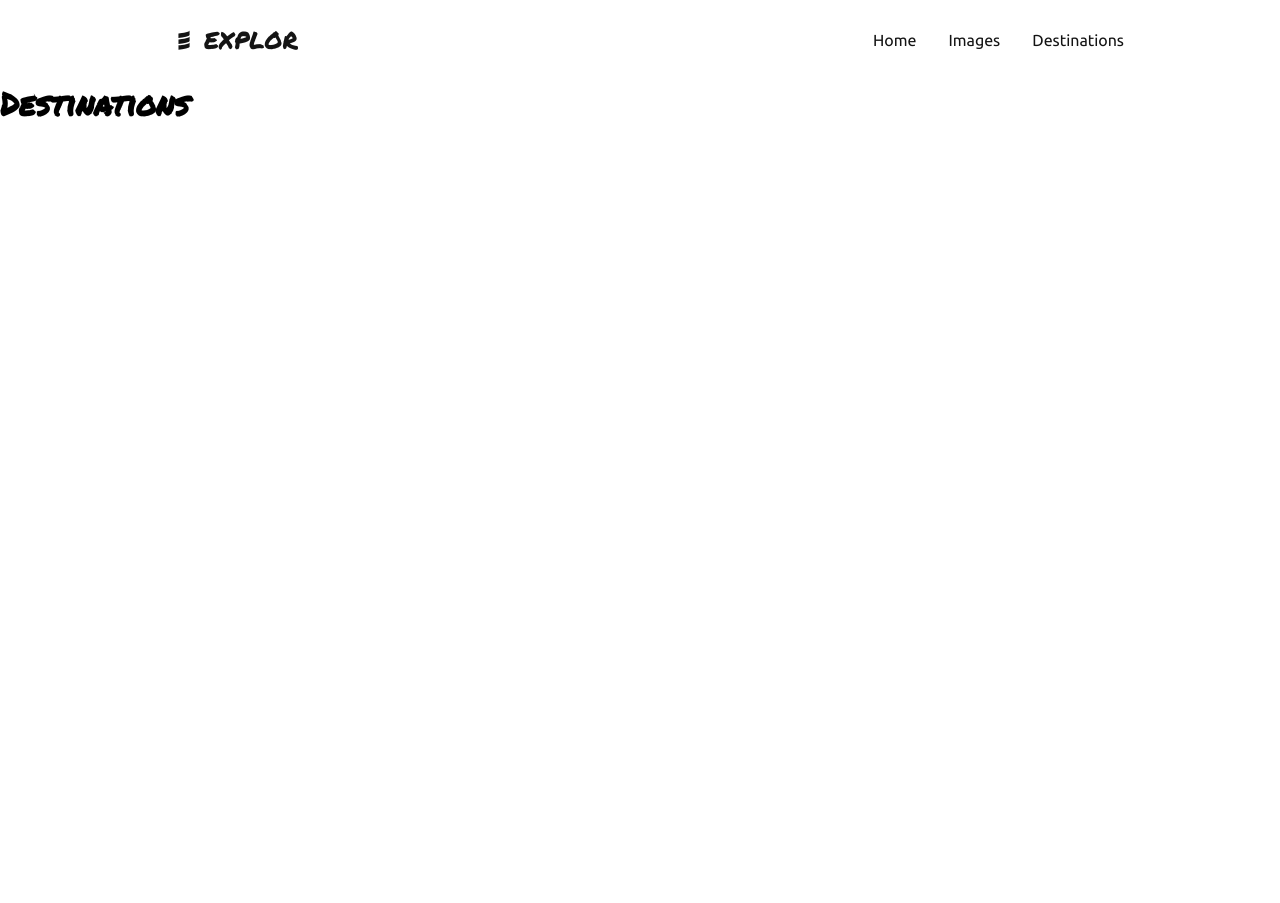
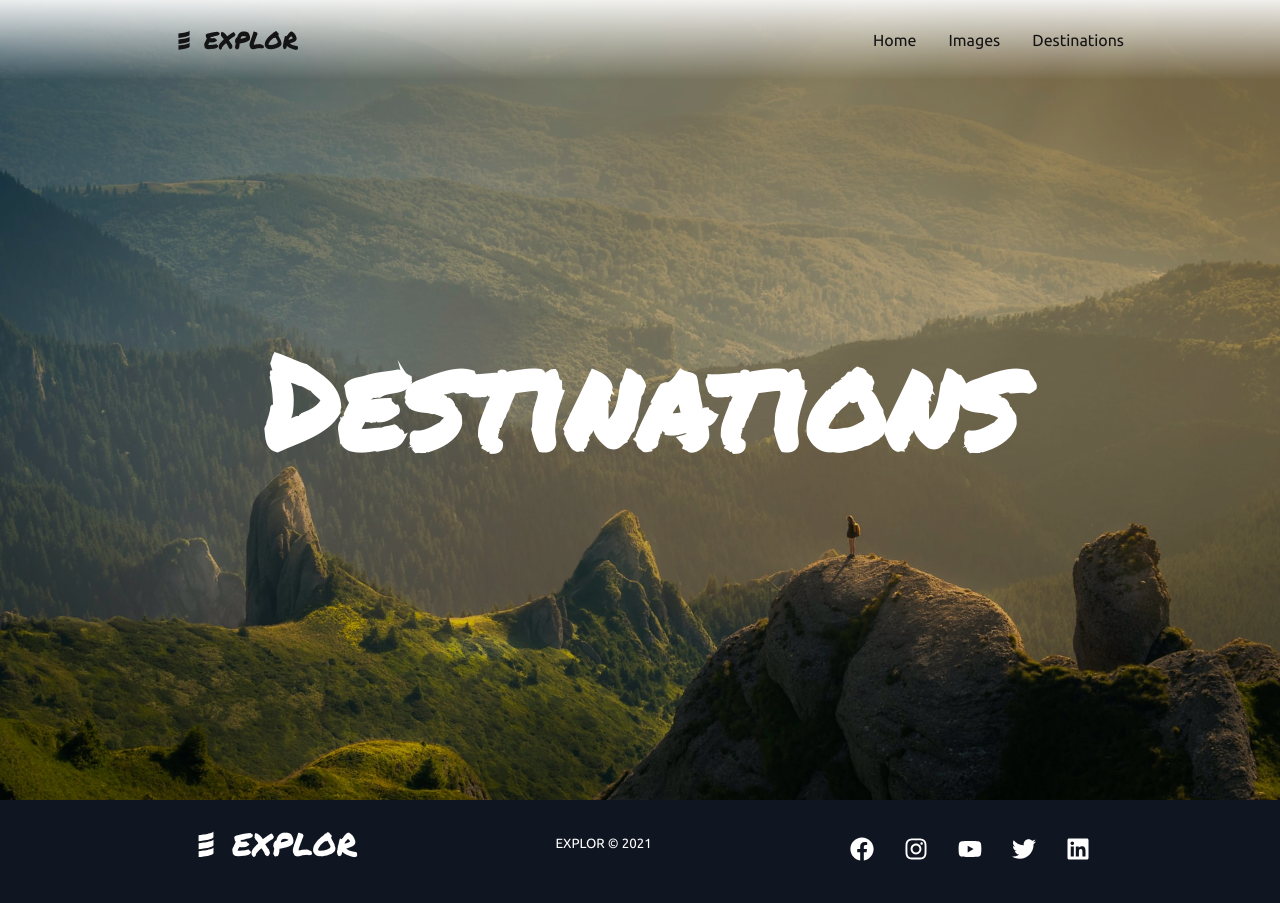
Before and after one commit to iscasur/explor-yt, a Gatsby site: page /destinations in a window 1280 px wide. Before the commit the page ends 800 px from the top, so only its background shows below. Built offline with nearby package versions, Linux system fonts and the light colour scheme; Gatsby itself is replaced by a stand-in of ours.

Commit message:
[Add] footer and destinations page

```diff
--- /dev/null
+++ b/src/components/Footer/FooterElements.js
@@ -0,0 +1,61 @@
+import styled from 'styled-components'
+import { Link } from 'gatsby'
+import { DiScala } from 'react-icons/di'
+
+export const FooterContainer = styled.div`
+  background-color: #101522;
+  display: flex;
+  flex-direction: column;
+  justify-content: center;
+  align-items: center;
+`
+
+export const SocialMedia = styled.section`
+  max-width: 1000px;
+  width: 100%;
+`
+export const SocialMediaWrap = styled.div`
+  display: flex;
+  justify-content: space-between;
+  align-items: center;
+  width: 90%;
+  max-width: 1000px;
+  margin: 20px auto;
+
+  @media screen and (max-width: 820px) {
+    flex-direction: column;
+  }
+`
+
+export const SocialLogo = styled(Link)`
+  color: #fff;
+  justify-self: start;
+  cursor: pointer;
+  text-decoration: none;
+  font-size: 2rem;
+  display: flex;
+  align-items: center;
+  margin-bottom: 16px;
+`
+
+export const SocialIcon = styled(DiScala)`
+  margin-right: 10px;
+`
+
+export const WebsiteRights = styled.small`
+  color: #fff;
+  margin-bottom: 16px;
+  font-family: "Ubuntu", sans-serif;
+`
+
+export const SocialIcons = styled.div`
+  display: flex;
+  justify-content: space-between;
+  align-items: center;
+  width: 240px;
+`
+
+export const SocialIconLink = styled.a`
+  color: #fff;
+  font-size: 24px;
+`
--- /dev/null
+++ b/src/components/Footer/index.js
@@ -0,0 +1,38 @@
+import React from 'react'
+import { FaFacebook, FaInstagram, FaYoutube, FaTwitter, FaLinkedin } from 'react-icons/fa'
+import { FooterContainer, SocialIcon, SocialIconLink, SocialIcons, SocialLogo, SocialMedia, SocialMediaWrap, WebsiteRights } from './FooterElements'
+
+const Footer = () => {
+  return (
+    <FooterContainer>
+      <SocialMedia>
+        <SocialMediaWrap>
+          <SocialLogo to="/">
+            <SocialIcon />
+            EXPLOR
+          </SocialLogo>
+          <WebsiteRights>EXPLOR © {new Date().getFullYear()}</WebsiteRights>
+          <SocialIcons>
+            <SocialIconLink href="/" target="_blank" aria-label="Facebook">
+              <FaFacebook />
+            </SocialIconLink>
+            <SocialIconLink href="/" target="_blank" aria-label="Instagram">
+              <FaInstagram />
+            </SocialIconLink>
+            <SocialIconLink href="/" target="_blank" aria-label="Youtube" rel="noopener noreferrer">
+              <FaYoutube />
+            </SocialIconLink>
+            <SocialIconLink href="/" target="_blank" aria-label="Twitter">
+              <FaTwitter />
+            </SocialIconLink>
+            <SocialIconLink href="/" target="_blank" aria-label="Linkedin">
+              <FaLinkedin />
+            </SocialIconLink>
+          </SocialIcons>
+        </SocialMediaWrap>
+      </SocialMedia>
+    </FooterContainer>
+  )
+}
+
+export default Footer
--- a/src/components/layout.css
+++ b/src/components/layout.css
@@ -6,3 +6,25 @@
   padding: 0;
   font-family: "Permanent Marker", cursive;
 }
+
+.destinations {
+  text-align: center;
+  background: url('../images/background.jpg') center center/cover no-repeat;
+  height: 100vh;
+  width: 100%;
+  display: flex;
+  flex-direction: column;
+  justify-content: center;
+  align-items: center;
+  box-shadow: inset 0 0 0 1000px rgba(0, 0, 0, 0.2);
+  object-fit: contain;
+  margin-top: -80px;
+  color: #fff;
+  font-size: 8rem;
+}
+
+@media screen and (max-width: 960px){
+  .destinations {
+    font-size: 4rem;
+  }
+}
--- a/src/components/layout.js
+++ b/src/components/layout.js
@@ -1,31 +1,17 @@
 import React from "react"
-import PropTypes from "prop-types"
-import { useStaticQuery, graphql } from "gatsby"
 
 import "./layout.css"
 import Navbar from './Navbar'
+import Footer from "./Footer"
 
 const Layout = ({ children }) => {
-  const data = useStaticQuery(graphql`
-    query SiteTitleQuery {
-      site {
-        siteMetadata {
-          title
-        }
-      }
-    }
-  `)
-
   return (
     <>
       <Navbar />
       <main>{children}</main>
+      <Footer />
     </>
   )
 }
 
-Layout.propTypes = {
-  children: PropTypes.node.isRequired,
-}
-
 export default Layout
--- a/src/pages/destinations.js
+++ b/src/pages/destinations.js
@@ -2,11 +2,12 @@ import React from "react"
 
 import Layout from "../components/layout"
 import SEO from "../components/seo"
+import '../../src/components/layout.css'
 
 const Destinations = () => (
   <Layout>
     <SEO title="Destinations" />
-    <h1>Destinations</h1>
+    <h1 className="destinations">Destinations</h1>
   </Layout>
 )
 
--- a/src/pages/images.js
+++ b/src/pages/images.js
@@ -2,11 +2,12 @@ import React from "react"
 
 import Layout from "../components/layout"
 import SEO from "../components/seo"
+import Image from '../components/image'
 
 const Images = () => (
   <Layout>
     <SEO title="Images" />
-    <h1>Images</h1>
+    <Image />
   </Layout>
 )
 
```
